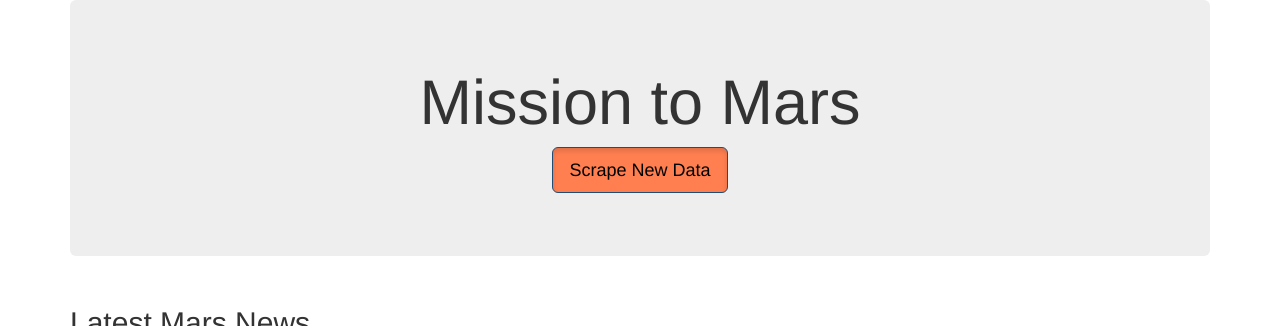
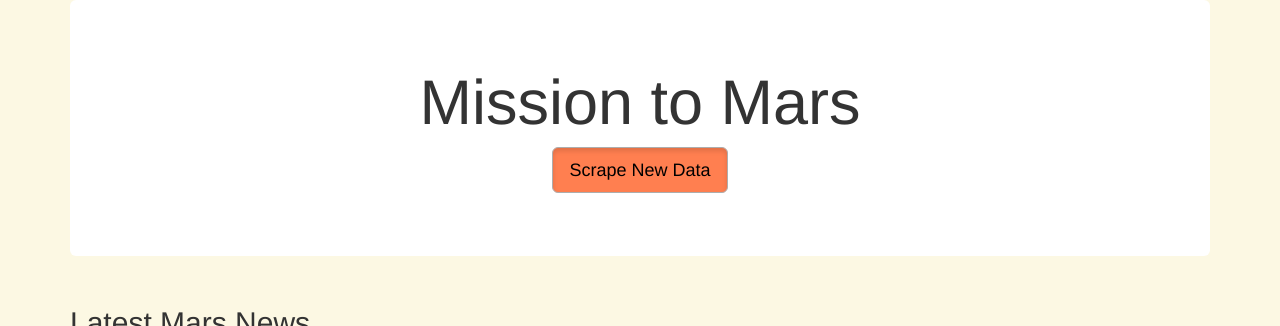
Before and after one commit to Taravatsh/Mission-to-Mars, a Python web app: template templates/index.html in a window 1280 px wide. Shown: the top 326 px of the page. Run offline with Jinja, Linux system fonts and the light colour scheme; the template is opened without the code that fills it, so the values that code supplies are empty; some libraries are stand-ins or nearby versions.

Commit message:
HTML.index modified.

```diff
--- a/templates/index.html
+++ b/templates/index.html
@@ -10,13 +10,13 @@
       href="https://maxcdn.bootstrapcdn.com/bootstrap/3.3.7/css/bootstrap.min.css"
     />
   </head>
-  <body>
+  <body class="bg-warning">
     <div class="container">
       <!-- Add Jumbotron to Header -->
-      <div class="jumbotron text-center">
+      <div class="jumbotron text-center" style="background-color: white;">
         <h1>Mission to Mars</h1>
         <!-- Add a button to activate scraping script -->
-        <p><a class="btn btn-primary btn-lg active" style="background-color: coral; color:black;" href="/scrape" role="button">Scrape New Data</a></p>
+        <p><a class="btn btn-default btn-lg active" style="background-color: coral; color:black;" href="/scrape" role="button">Scrape New Data</a></p>
       </div>
 
       <!-- Add section for Mars News -->
@@ -49,7 +49,9 @@
           <!-- Mars Facts -->
           <div class="row" id="mars-facts">
             <h4>Mars Facts</h4>
-            {{ mars.facts | safe }}
+              <div class="bg-info">
+              {{ mars.facts | safe }}
+              </div>
           </div>
         </div>
       </div>
@@ -61,7 +63,7 @@
         </div>
 
         {% for hemisphere in mars.hemispheres %}
-        <div class="col-xs-12 col-md-3">
+        <div class="col-xs-11 col-md-3">
           <div class="img-thumbnail">
             <img src="{{hemisphere.img_url | default('static/images/error.png', true)}}" class="img-responsive" alt="Responsive image">
             <div class="caption">
```
